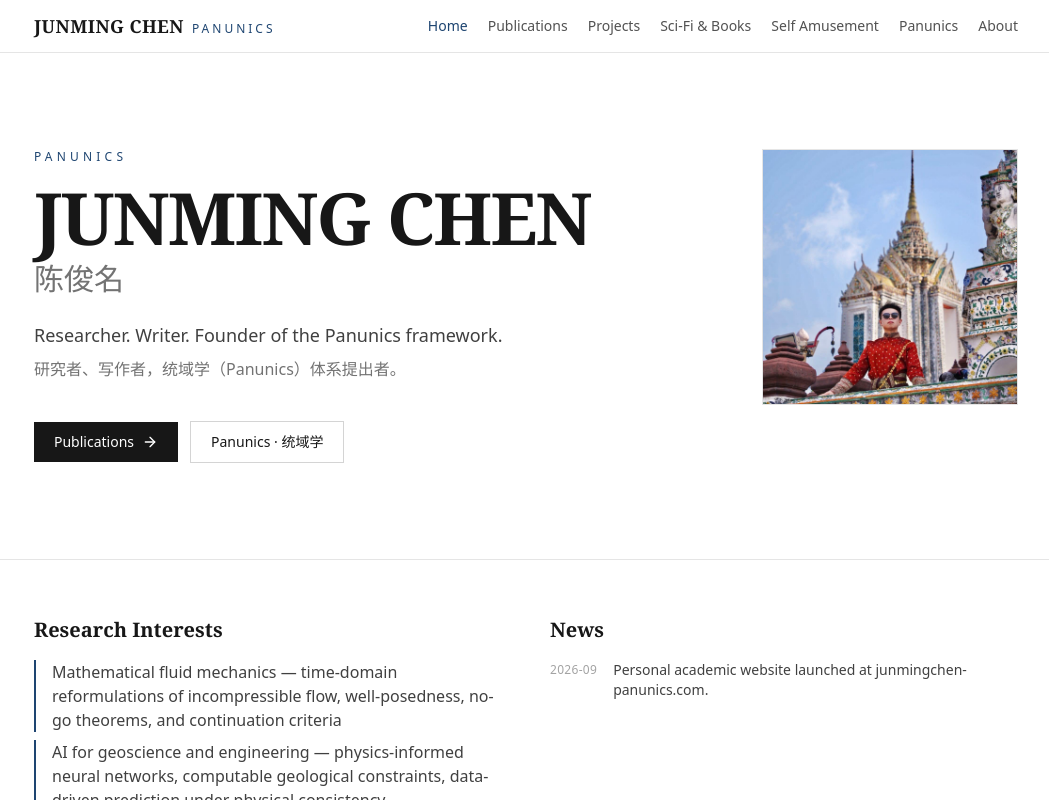
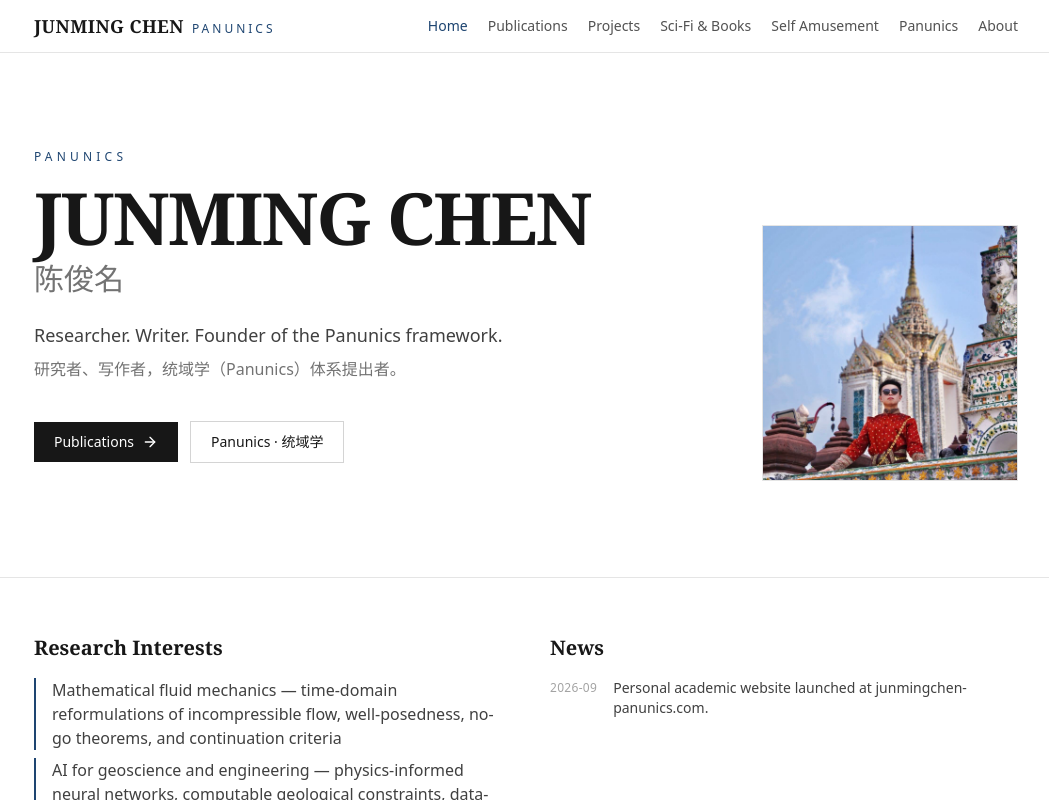
Before and after one commit to tuanminhchen/junmingchen-panunics.com, a React (Vite) app: page /#/ in a window 1280 px wide. Shown: the top 800 px of the page, without its empty margins (114-1163 px from the left). Built offline with nearby package versions, Linux system fonts and the light colour scheme.

Commit message:
Align homepage portrait center with tagline

```diff
--- a/src/pages/Home.tsx
+++ b/src/pages/Home.tsx
@@ -64,7 +64,7 @@ export default function Home() {
             </div>
           </div>
 
-          <div className="order-1 shrink-0 md:order-2">
+          <div className="order-1 shrink-0 md:order-2 md:mt-[4.75rem]">
             <img
               src="images/portrait-2026.jpg"
               alt="Junming Chen (陈俊名)"
```
